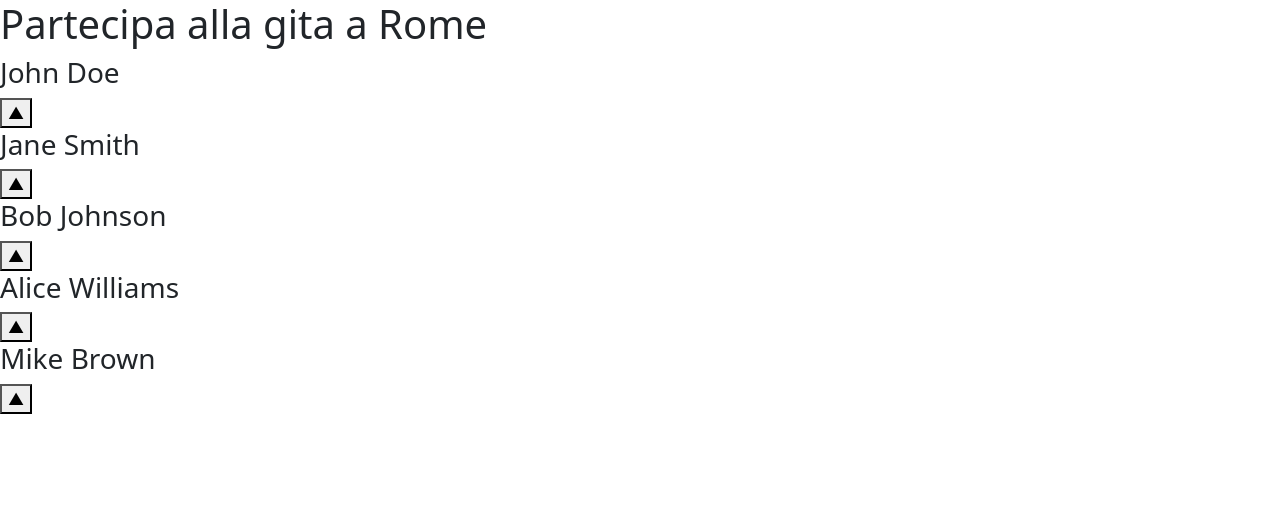
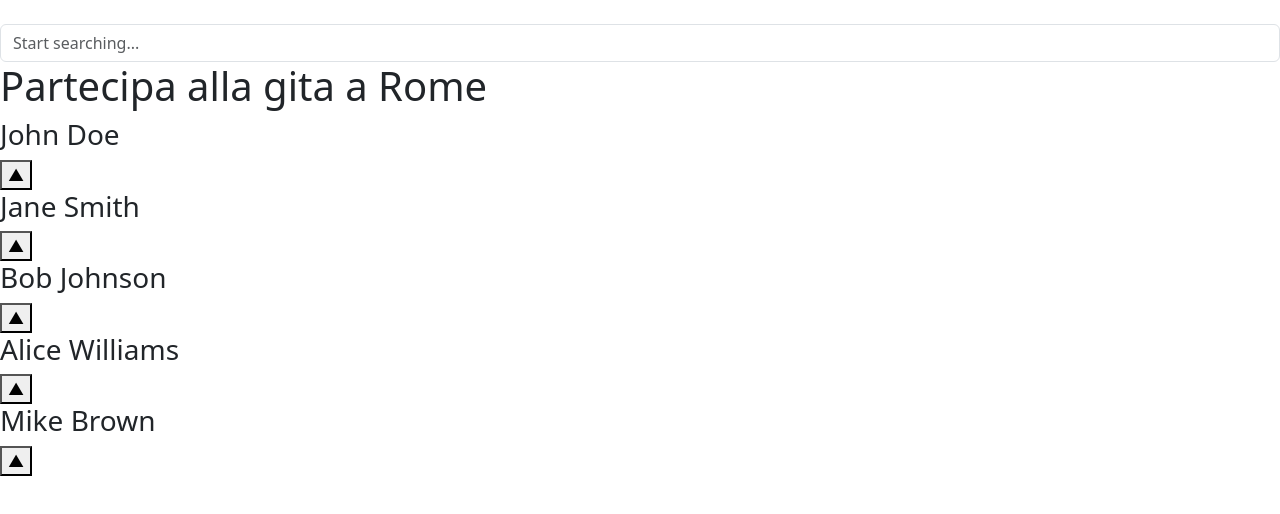
Before and after one commit to Melrizzuto/bool-travel, a React (Vite) app: page /travels/1 in a window 1280 px wide. Shown: the top 514 px of the page. Built offline with nearby package versions, Linux system fonts and the light colour scheme.

Commit message:
add search bar on travel detail page

```diff
--- a/src/components/SearchBar.jsx
+++ b/src/components/SearchBar.jsx
@@ -1,20 +1,8 @@
-import { useContext } from "react"; // Assicurati di importare useContext
+import { useContext } from "react";
 import { GlobalContext } from "../context/GlobalContext";
 
 function Searchbar({ data }) {
-    const { search, setSearch } = useContext(GlobalContext); // ✅ Moved inside Searchbar
-
-    const filteredData = data
-        .map(travel => ({
-            ...travel,
-            participants: travel.participants.filter(participant =>
-                participant.firstName.toLowerCase().includes(search.toLowerCase()) ||
-                participant.lastName.toLowerCase().includes(search.toLowerCase())
-            )
-        }))
-        .filter(travel => travel.participants.length > 0);
-
-    console.log(filteredData);
+    const { search, setSearch } = useContext(GlobalContext);
 
     const handleChangeInput = (e) => {
         setSearch(e.target.value);
@@ -30,7 +18,7 @@ function Searchbar({ data }) {
                     id="searchBar"
                     name="searchBar"
                     placeholder="Start searching..."
-                    value={search} // Fix: use search directly from context
+                    value={search}
                     onChange={handleChangeInput}
                 />
             </div>
--- a/src/pages/TravelDetailsPage.jsx
+++ b/src/pages/TravelDetailsPage.jsx
@@ -2,8 +2,15 @@ import { useState } from 'react';
 import { useParams } from 'react-router-dom';
 
 import travels from '../data/travel';
+import Searchbar from '../components/SearchBar';
+
+import { useContext } from 'react';
+import { GlobalContext } from '../context/GlobalContext';
+
 
 function TravelDetailsPage() {
+
+    const { search } = useContext(GlobalContext);
     const { id } = useParams();
     const [isVisible, setIsVisible] = useState({});
 
@@ -20,10 +27,15 @@ function TravelDetailsPage() {
         }));
     }
 
+    const filteredData = travel.participants.filter(participant =>
+        participant.firstName.toLowerCase().includes(search.toLowerCase()) ||
+        participant.lastName.toLowerCase().includes(search.toLowerCase())
+    );
     return (
         <>
+            <Searchbar data={travels}/>
             <h1>Partecipa alla gita a {travel.destination}</h1>
-            {travel.participants.map((participant) => (
+            {search == "" ? travel.participants.map((participant) => (
                 <div key={participant.id}>
                     <h3>{participant.firstName} {participant.lastName}</h3>
                     <button onClick={() => toggleDetails(participant.id)}>
@@ -36,7 +48,23 @@ function TravelDetailsPage() {
                         </div>
                     )}
                 </div>
-            ))}
+            ))
+                :
+                filteredData.map((participant) => (
+                    <div key={participant.id}>
+                        <h3>{participant.firstName} {participant.lastName}</h3>
+                        <button onClick={() => toggleDetails(participant.id)}>
+                            {isVisible[participant.id] ? '▼' : '▲'}
+                        </button>
+                        {isVisible[participant.id] && (
+                            <div>
+                                <h4>Email: {participant.email}</h4>
+                                <h4>Codice Fiscale: {participant.taxCode}</h4>
+                            </div>
+                        )}
+                    </div>
+                ))
+            }
         </>
     );
 }
```
